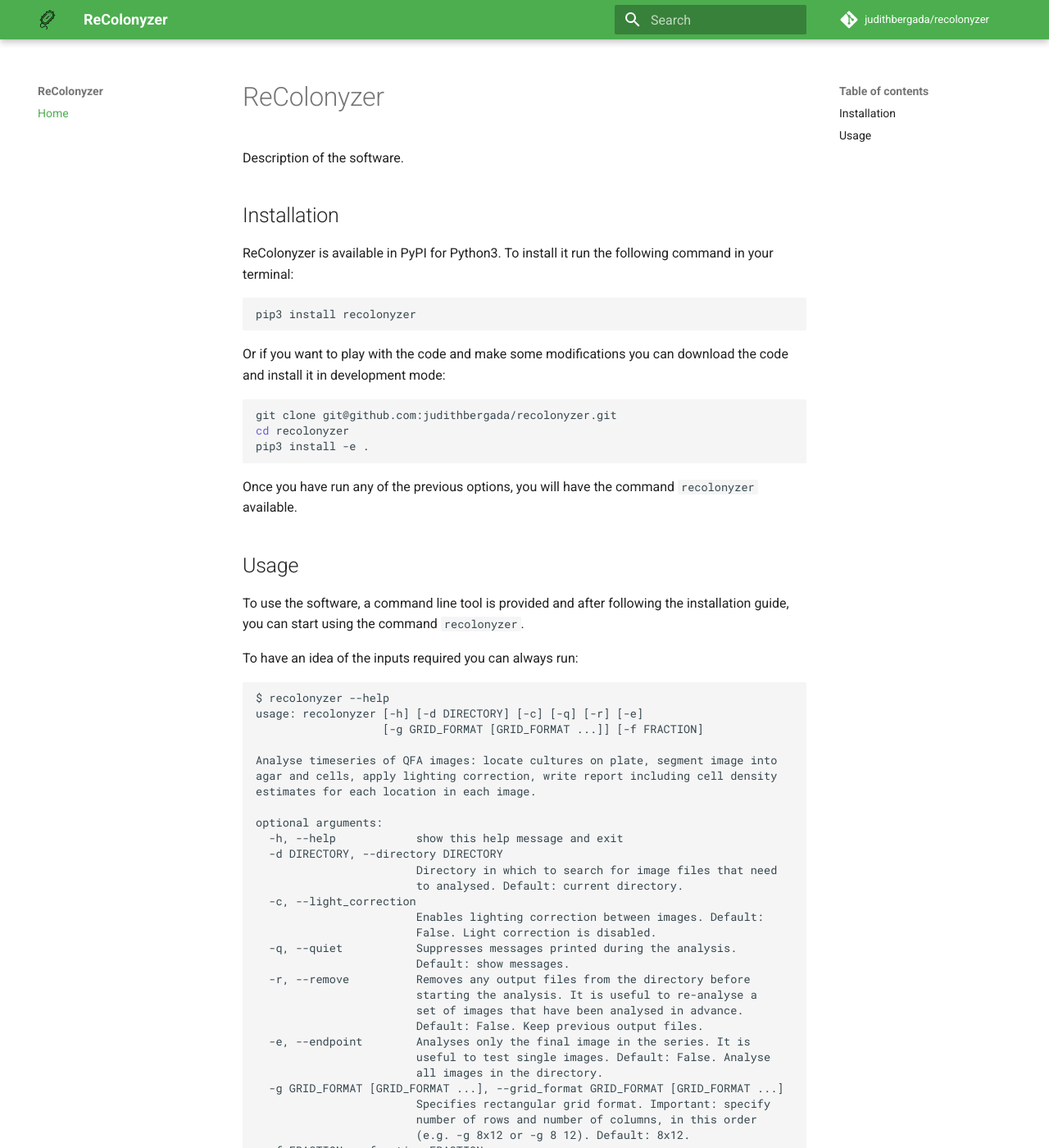
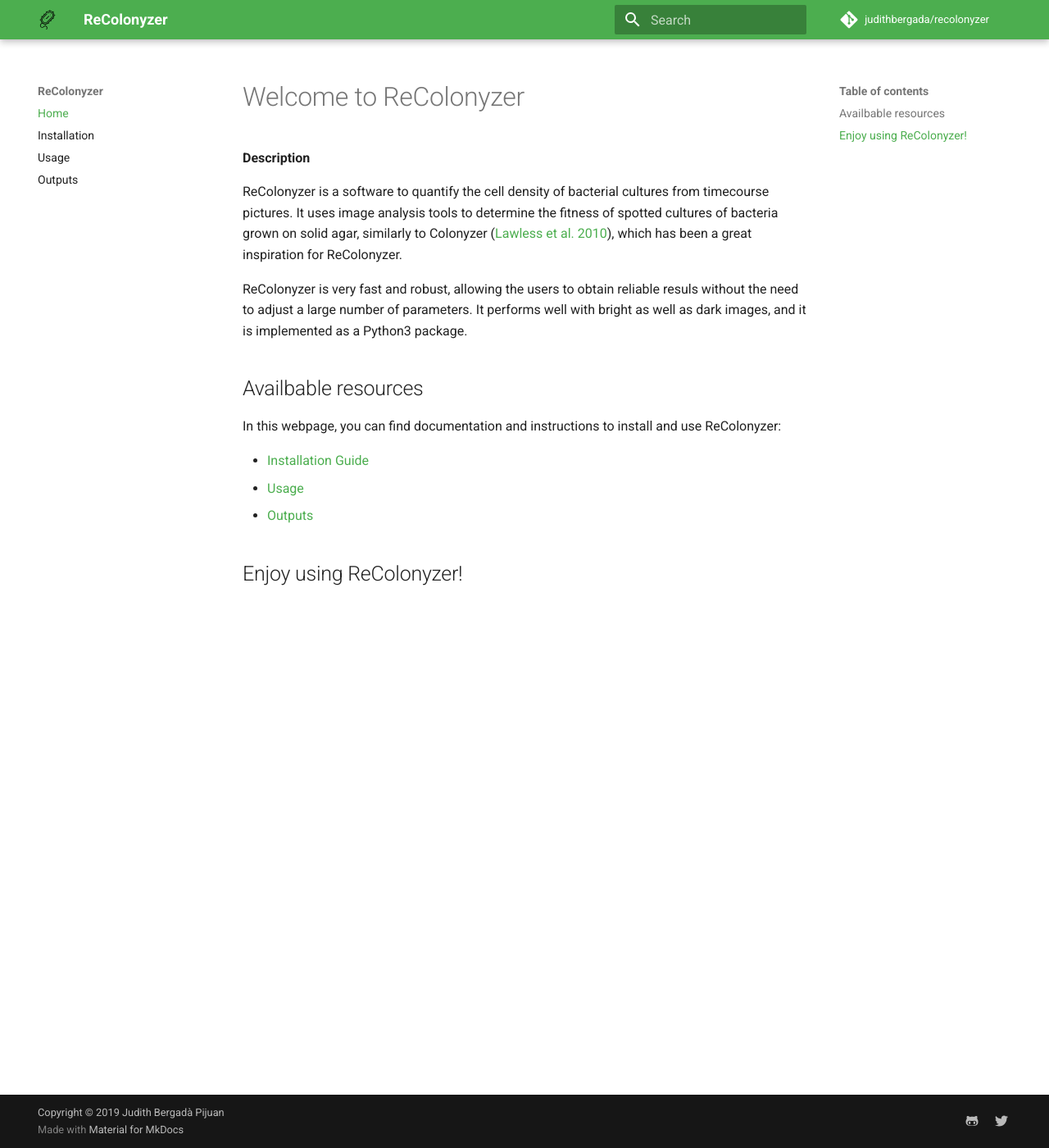
Before and after one commit to judithbergada/bacolonyzer, an MkDocs documentation site: the page built from docs/index.md, in a window 1280 px wide and 1400 px high. Shown: the whole window at 82% size. Built offline with MkDocs 1.6.1 and Material for MkDocs 9.7.7, drawn with Linux system fonts in a browser that asks for light colours; comment, search, counter and statistics services are not loaded; some of the changed text lies outside the part shown.

Commit message:
Update documentation

````diff
--- a/docs/index.md
+++ b/docs/index.md
@@ -1,67 +1,25 @@
-# ReColonyzer
+# Welcome to ReColonyzer
 
-Description of the software.
+**Description**
 
-## Installation
 
-ReColonyzer is available in PyPI for Python3. To install it run the following command in your terminal:
+ReColonyzer is a software to quantify the cell density of bacterial cultures
+from timecourse pictures. It uses image analysis tools to determine the fitness
+of spotted cultures of bacteria grown on solid agar, similarly to Colonyzer
+([Lawless et al. 2010](https://bmcbioinformatics.biomedcentral.com/articles/10.1186/1471-2105-11-287)), which has been a great inspiration for ReColonyzer.
 
-```bash
-pip3 install recolonyzer
-```
+ReColonyzer is very fast and robust, allowing the users to obtain reliable
+resuls without the need to adjust a large number of parameters.
+It performs well with bright as well as dark images, and it
+is implemented as a Python3 package.
 
-Or if you want to play with the code and make some modifications you can download the code and install it in development mode:
+## Availbable resources
 
-```bash
-git clone git@github.com:judithbergada/recolonyzer.git
-cd recolonyzer
-pip3 install -e .
-```
+In this webpage, you can find documentation and instructions to install and
+use ReColonyzer:
 
-Once you have run any of the previous options, you will have the command `recolonyzer` available.
+* [Installation Guide](installation.md)
+* [Usage](usage.md)
+* [Outputs](outputs.md)
 
-## Usage
-
-To use the software, a command line tool is provided and after following the installation guide, you can start using the command `recolonyzer`.
-
-To have an idea of the inputs required you can always run:
-
-```text
-$ recolonyzer --help
-usage: recolonyzer [-h] [-d DIRECTORY] [-c] [-q] [-r] [-e]
-                   [-g GRID_FORMAT [GRID_FORMAT ...]] [-f FRACTION]
-
-Analyse timeseries of QFA images: locate cultures on plate, segment image into
-agar and cells, apply lighting correction, write report including cell density
-estimates for each location in each image.
-
-optional arguments:
-  -h, --help            show this help message and exit
-  -d DIRECTORY, --directory DIRECTORY
-                        Directory in which to search for image files that need
-                        to analysed. Default: current directory.
-  -c, --light_correction
-                        Enables lighting correction between images. Default:
-                        False. Light correction is disabled.
-  -q, --quiet           Suppresses messages printed during the analysis.
-                        Default: show messages.
-  -r, --remove          Removes any output files from the directory before
-                        starting the analysis. It is useful to re-analyse a
-                        set of images that have been analysed in advance.
-                        Default: False. Keep previous output files.
-  -e, --endpoint        Analyses only the final image in the series. It is
-                        useful to test single images. Default: False. Analyse
-                        all images in the directory.
-  -g GRID_FORMAT [GRID_FORMAT ...], --grid_format GRID_FORMAT [GRID_FORMAT ...]
-                        Specifies rectangular grid format. Important: specify
-                        number of rows and number of columns, in this order
-                        (e.g. -g 8x12 or -g 8 12). Default: 8x12.
-  -f FRACTION, --fraction FRACTION
-                        Specifies the minimum fraction of the image that
-                        corresponds to the grid. Adjust it if grid occupies a
-                        small part of the total image. Default: 0.8.
-```
-
-ReColonyzer analyses **all images** files found under the `directory` flag given. It assumes that alphabetical ordering of the files is the same as their temporal order. That is why the best approach is to have all the image files named with some `prefix` and then some date time signature (e.g. `my_prefix_YYYY_MM_DD_hh_mm.jpeg`)
-
-and output description
+## Enjoy using ReColonyzer!
--- a/mkdocs.yml
+++ b/mkdocs.yml
@@ -16,6 +16,9 @@ copyright: "Copyright &copy; 2019 Judith Bergadà Pijuan"
 
 nav:
   - Home: index.md
+  - Installation: installation.md
+  - Usage: usage.md
+  - Outputs: outputs.md
 
 theme:
   name: material
````
Also changed, not shown: README.md (+42 -0 lines), docs/installation.md (added, +32 -0 lines), docs/outputs.md (added, +43 -0 lines), docs/usage.md (added, +220 -0 lines), 2 other files.
